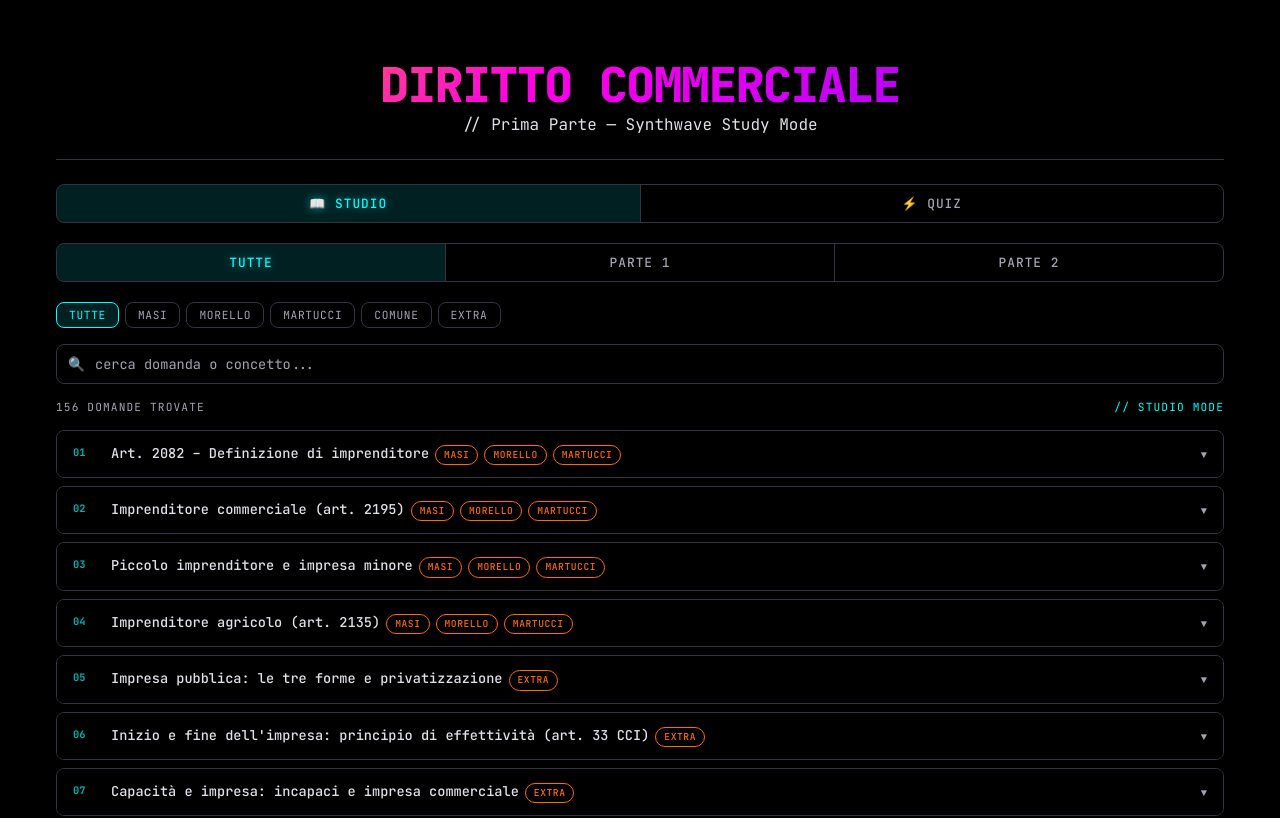
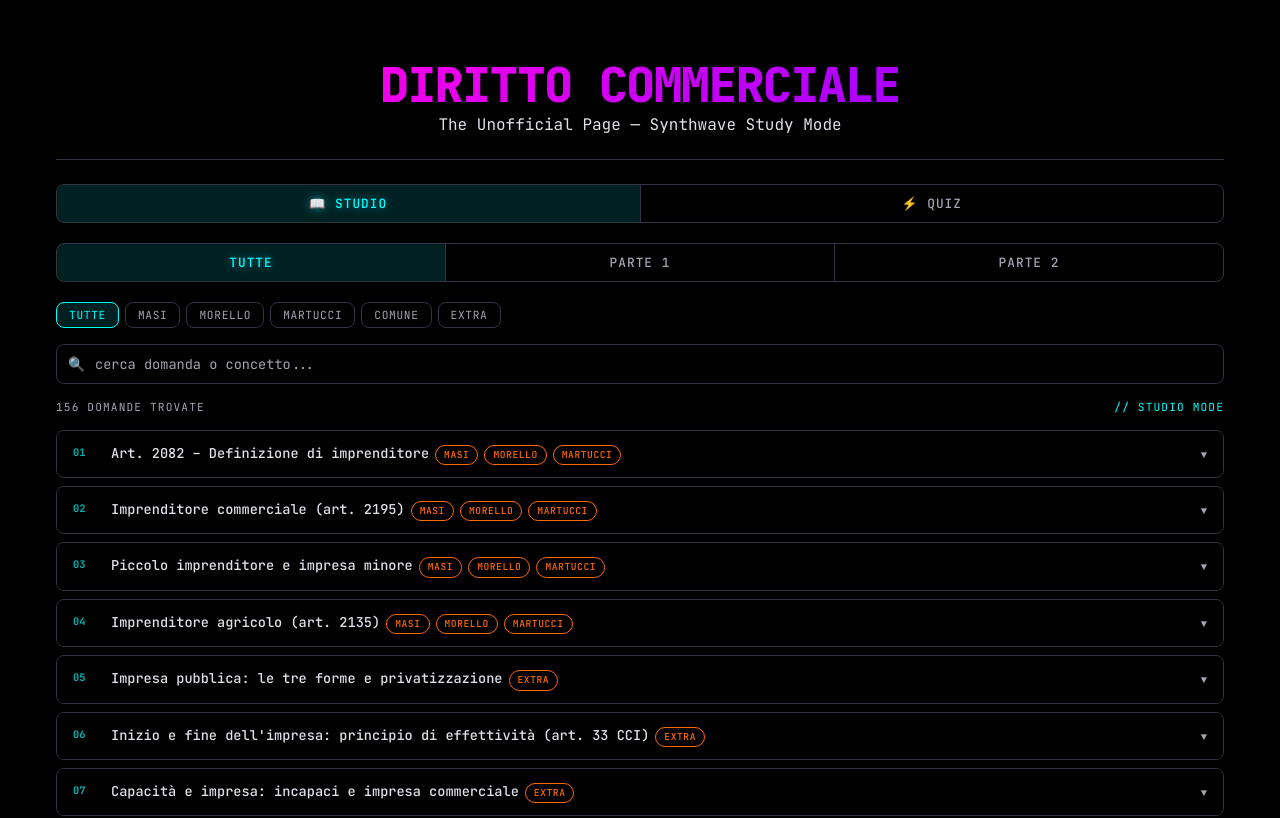
Before and after one commit to Gastondefoix/dc-0.5, a plain HTML site: page index.html in a window 1280 px wide. Shown: the top 818 px of the page. Drawn offline with Linux system fonts and the light colour scheme.

Commit message:
post parte 2 polish

```diff
--- a/index.html
+++ b/index.html
@@ -11,7 +11,7 @@
   --cyan-dim: #00f0ff22;
   --cyan-glow: #00f0ff88;
   --orange: #ff6a00;
-  --magenta: #ffaa00;
+  --magenta: #ff0088;
   --magenta-dim: #ff2eaa22;
   --bg: #000000;
   --bg2: #000000;
@@ -58,10 +58,9 @@ body {
   background: linear-gradient(
     135deg,
     #00ffff 0%,
-    #00ff88 20%,
-    #ffaa00 40%,
-    #ff00e5 60%,
-    #aa00ff 80%,
+    #ffaa00 25%,
+    #ff00e5 50%,
+    #aa00ff 75%,
     #00ffff 100%
   );
   background-size: 200% 200%;
@@ -494,7 +493,7 @@ body {
 <div class="app">
   <div class="header">
     <h1>DIRITTO COMMERCIALE</h1>
-    <div class="sub">// Prima Parte &mdash; Synthwave Study Mode</div>
+    <div class="sub"> The Unofficial Page &mdash; Synthwave Study Mode</div>
   </div>
 
   <!-- MODE SWITCH -->
```
